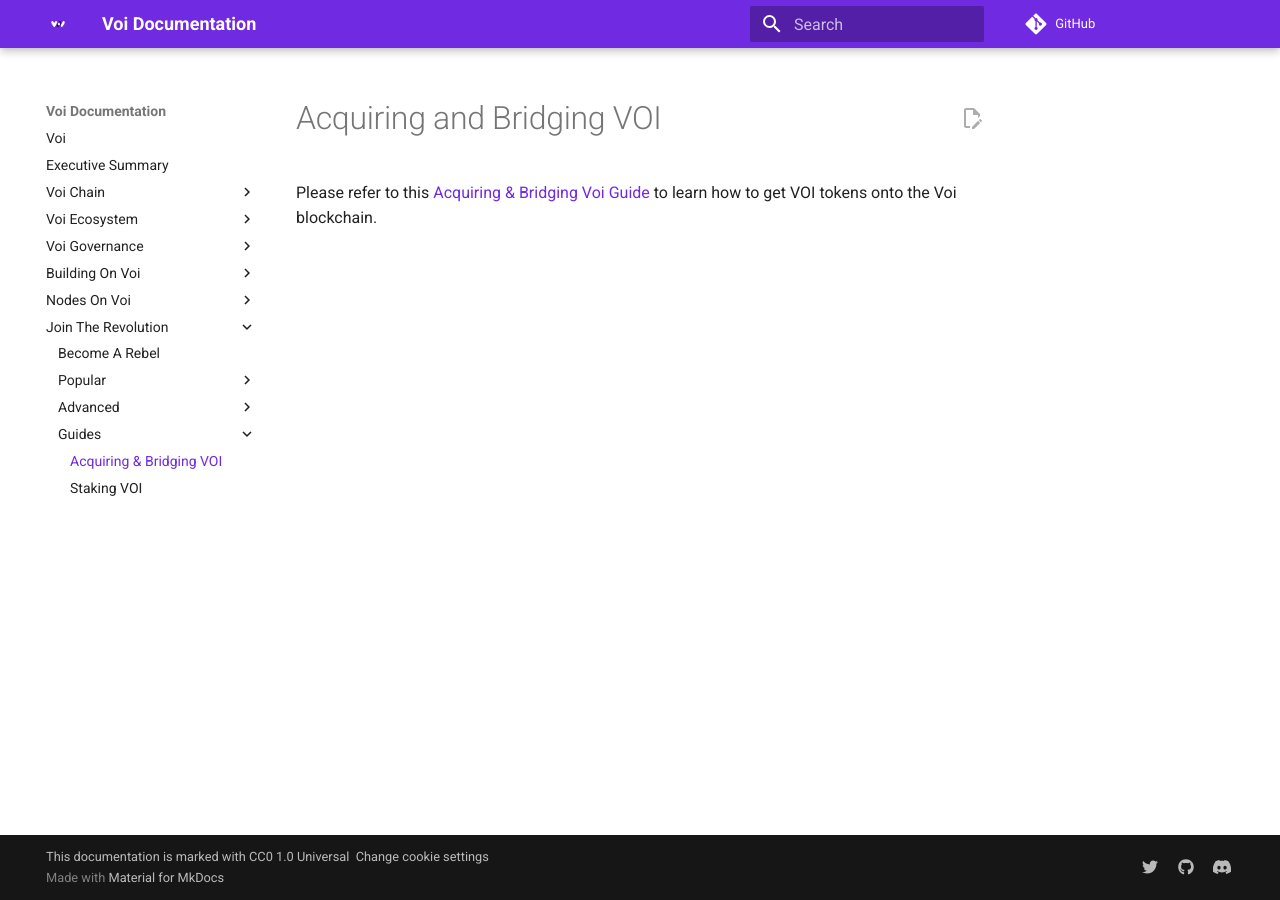
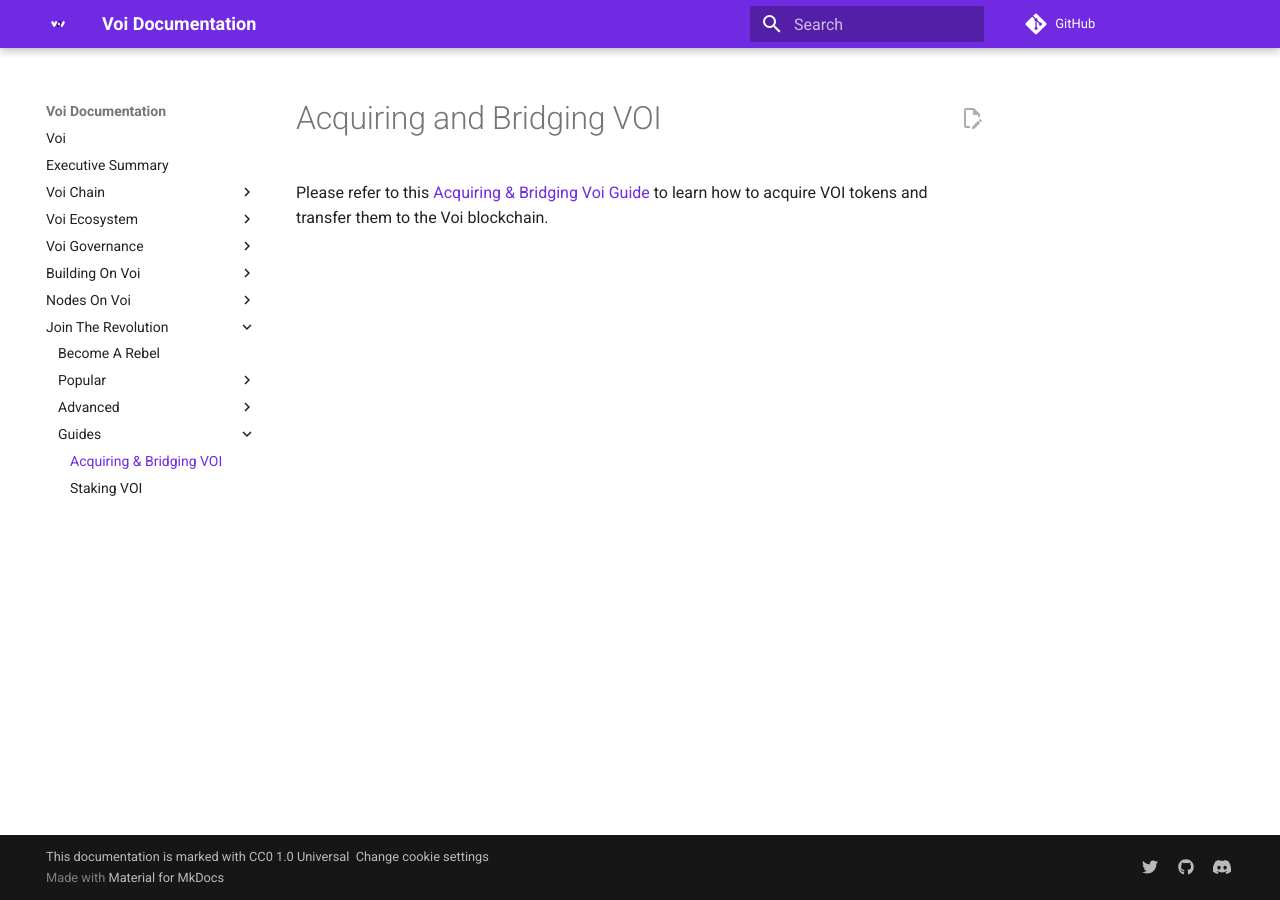
Before and after one commit to VoiNetwork/learn-more, an MkDocs documentation site: the page built from docs/guides/acquiring-and-bridging.md, in a window 1280 px wide. Built offline with MkDocs 1.6.1 and Material for MkDocs 9.7.7, drawn with Linux system fonts in a browser that asks for light colours; plug-ins that fetch from the network failed and are left out; comment, search, counter and statistics services are not loaded.

Commit message:
Update acquiring-and-bridging.md

```diff
--- a/docs/guides/acquiring-and-bridging.md
+++ b/docs/guides/acquiring-and-bridging.md
@@ -1,3 +1,3 @@
 # Acquiring and Bridging VOI
 
-Please refer to this [Acquiring & Bridging Voi Guide](https://docs.google.com/document/d/19_m3y2BD1VGARl2VPF0fFq8qr6mJN7lsG) to learn how to get VOI tokens onto the Voi blockchain.
+Please refer to this [Acquiring & Bridging Voi Guide](https://docs.google.com/document/d/19_m3y2BD1VGARl2VPF0fFq8qr6mJN7lsG) to learn how to acquire VOI tokens and transfer them to the Voi blockchain.
```
